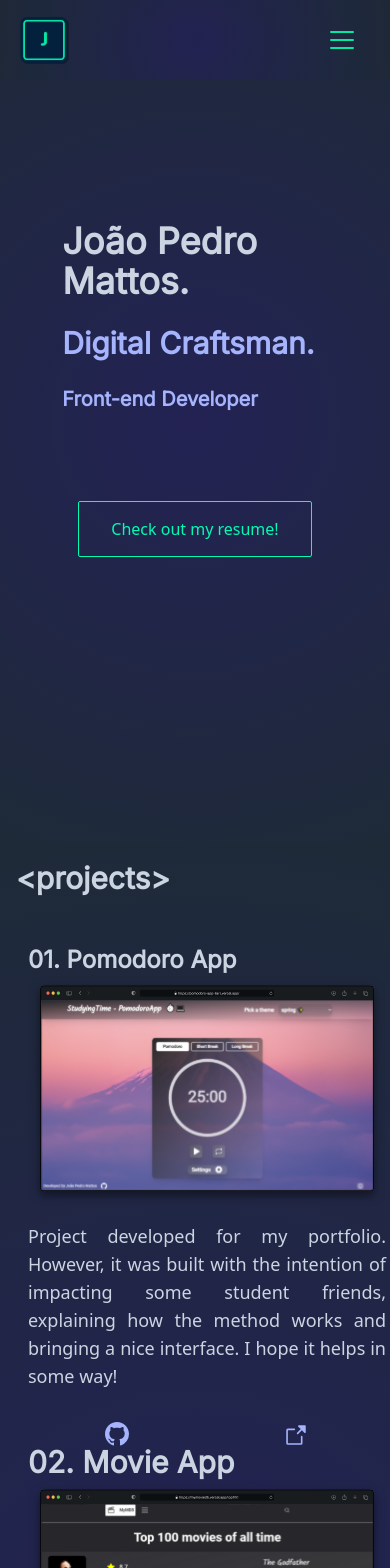
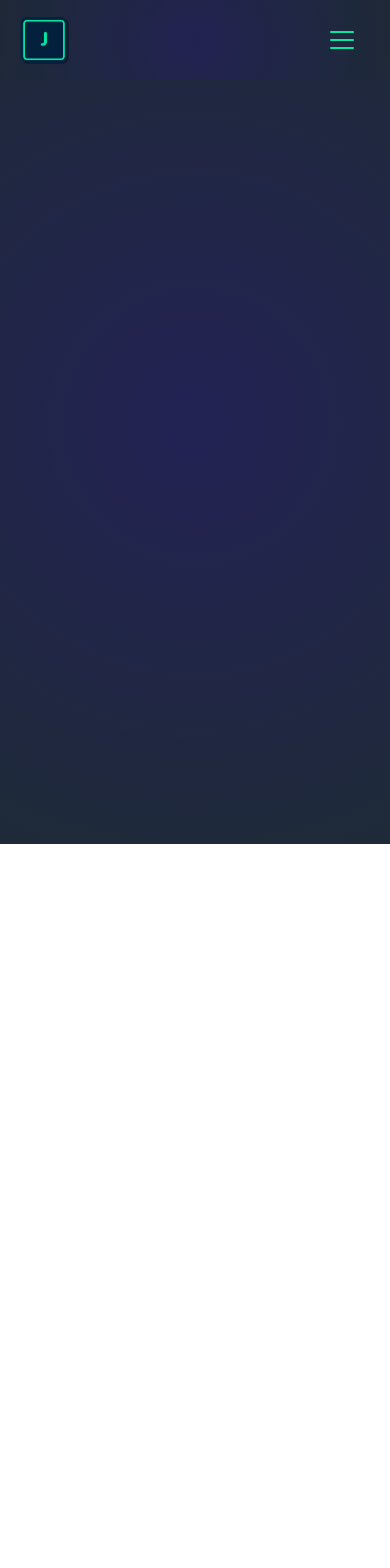
Before and after one commit to jotapemattos/portfolio-jotapemattos, a React (Vite) app: page /moreprojects in a window 390 px wide. Shown: the top 1568 px of the page. After the commit the page ends 844 px from the top, so only its background shows below. Built offline with nearby package versions, Linux system fonts and the light colour scheme.

Commit message:
finish the responsiveness

```diff
--- a/package.json
+++ b/package.json
@@ -13,7 +13,8 @@
     "phosphor-react": "^1.4.1",
     "react": "^18.2.0",
     "react-dom": "^18.2.0",
-    "react-icons": "^4.7.1"
+    "react-icons": "^4.7.1",
+    "react-router-dom": "^6.8.2"
   },
   "devDependencies": {
     "@types/react": "^18.0.27",
--- a/src/App.tsx
+++ b/src/App.tsx
@@ -1,20 +1,24 @@
-import { AnimatePresence } from 'framer-motion'
+import { BrowserRouter, Routes, Route } from 'react-router-dom'
 import { CurrentProject } from './components/CurrentProject'
 import Footer from './components/Footer'
 import Header from './components/Header'
 import HomeContent from './components/HomeContent'
+import { AnimatePresence } from 'framer-motion'
 import './styles/index.css'
+import { Projects } from './pages/Projects'
+import Home from './pages/Home'
 
 function App() {
 
   return (
-    <div id='home' className='main-content min-w-screen min-h-screen h-screen'>
+    <div id='home' className='main-content min-w-screen min-h-screen h-screen '>
+      <BrowserRouter>
       <Header/>
-      <AnimatePresence initial={false}>
-        <HomeContent/>
-        <CurrentProject/>
-        <Footer/>
-      </AnimatePresence>
+        <Routes>
+            <Route path='/' element={<Home/>}/>
+            <Route path='/moreprojects' element={<Projects/>}/>
+        </Routes>
+      </BrowserRouter>
     </div>
   )
 }
--- a/src/components/CurrentProject.tsx
+++ b/src/components/CurrentProject.tsx
@@ -2,18 +2,19 @@ import pomodoro from '../assets/pomodoro-image.svg'
 import movie from '../assets/movie-image.svg'
 import { ArrowSquareOut } from "phosphor-react"
 import { BsGithub } from "react-icons/bs"
+import { Link } from 'react-router-dom'
 
 export const CurrentProject = () => {
   return (
-    <div id="projects" className="projects-page min-h-full h-2-screen md:h-full md:min-h-full w-full flex justify-center">
-      <div className="w-full md:w-4/5 h-4/5 lg:h-full flex flex-col items-center justify-between p-4 gap-10">
+    <div id="projects" className="projects-page min-h-full h-2-screen md:h-[1400px] lg:h-full lg:min-h-full w-full flex justify-center">
+      <div className="w-full md:w-4/5 h-4/5 lg:h-full flex flex-col items-center lg:items-start xl:items-center justify-between p-4 gap-10">
         <div className="flex w-full items-center justify-start md:pl-10">
           <span className="text-3xl text-slate-300 text-center font-main font-extrabold">{`<`}</span>
           <h1 className="text-3xl text-slate-300 text-center font-main font-extrabold">projects</h1>
           <span className="text-3xl text-slate-300 text-center font-main font-extrabold">{`>`}</span>
         </div>
-        <div className="w-full md:w-4/5 h-full flex flex-col lg:flex-col sm:flex-row items-center justify-center">
-          <div className='h-[500px] lg:h-1/2 w-full flex flex-col lg:flex-row items-start justify-start ml-6'>
+        <div className="w-full md:w-4/5 h-full flex flex-col md:flex-col sm:flex-row items-start justify-center mt-10 gap-10 lg:gap-0">
+          <div className='h-[500px] lg:h-1/2 w-full flex flex-col lg:flex-row items-start justify-start lg:ml-6'>
             <h1 className='text-2xl lg:text-3xl font-main text-slate-300 font-bold lg:hidden'>01. Pomodoro App</h1>
             <img src={pomodoro} alt="" className='lg:w-1/2 lg:h-full w-full'/>
             <div className='w-full h-96 py-4 flex flex-col items-start justify-start gap-20'>
@@ -27,7 +28,7 @@ export const CurrentProject = () => {
               </div>
             </div>
           </div>
-          <div className='h-[500px] lg:h-1/2 w-full flex flex-col lg:flex-row items-start justify-start ml-6'>
+          <div className='h-[500px] lg:h-1/2 w-full flex flex-col lg:flex-row items-start justify-start lg:ml-6'>
             <h1 className='text-3xl font-main text-slate-300 font-bold lg:hidden'>02. Movie App</h1>
             <img src={movie} alt="" className='lg:w-1/2 lg:h-full w-full'/>
             <div className='w-full h-96 py-4 flex flex-col items-start justify-start gap-20'>
@@ -44,10 +45,12 @@ export const CurrentProject = () => {
         </div>
         <div className="flex w-full md:w-4/5 justify-center lg:mr-10">
           <div className="w-full flex justify-center lg:justify-end">
-            <button className="flex items-center gap-2 text-md py-2 px-8 text-contrast-color border border-contrast-color rounded-sm p-2 hover:bg-contrast-color/20 transition-colors duration-200">
-              More projects
-              <ArrowSquareOut size={20} color="#03fcb1" weight="fill" />
-            </button>
+            <Link to='/morep'>
+              <button className="flex items-center gap-2 text-md py-2 px-8 text-contrast-color border border-contrast-color rounded-sm p-2 hover:bg-contrast-color/20 transition-colors duration-200">
+                More projects
+                <ArrowSquareOut size={20} color="#03fcb1" weight="fill" />
+              </button>
+            </Link>
           </div>
         </div>
         <div className="flex w-full items-start justify-start md:pl-10">
--- a/src/components/Footer.tsx
+++ b/src/components/Footer.tsx
@@ -1,10 +1,11 @@
+import { ArrowCircleUp } from 'phosphor-react'
 import React from 'react'
 import SocialMedia from './SocialMedia'
 
 const Footer = () => {
   return (
-    <div id='contact' className='footer min-h-footer h-3/4 w-full flex items-center justify-center'>
-      <div className='w-4/5 h-full flex flex-col items-center justify-between lg:pt-48 text-slate-300 '>
+    <div id='contact' className='footer min-h-footer max-[320px]:h-5/6 max-[375px]:h-full lg:h-full xl:h-3/4 w-full flex items-center justify-center'>
+      <div className='w-4/5 h-full flex flex-col items-center justify-between max-[320px]:pt-10 max-[375px]:pt-20 md:pt-10 lg:pt-72 xl:pt-44 text-slate-300 gap-20'>
         <div className='flex flex-col items-center justify-center gap-8'>
           <h1 className="text-4xl text-center font-poppins font-extrabold">Get in touch</h1>
           <p className='w-3/4 text-center text-base font-poppins'>If you're interested in working with me, feel free to contact by clicking on the button below.</p>
@@ -12,6 +13,7 @@ const Footer = () => {
             <a href="https://api.whatsapp.com/send?phone=5511975845050" target="_blank">Contact me</a>
           </button>
         </div>
+        <a href="#home"><ArrowCircleUp size={32} color="#A5B4FC" weight="fill" className="lg:hover:fill-contrast-color animate-bounce cursor-pointer"/></a>
         <div className='flex lg:hidden'><SocialMedia/></div>
         <div className='flex h-auto items-center pb-2 lg:pb-8 text-center font-main'>
           <p>Built with <a href="https://reactjs.org/" className='hover:text-contrast-color hover:-translate-y-1 hover:scale-110 transition-all duration-300'>React</a> and <a href="https://tailwindcss.com/" className='hover:text-contrast-color hover:-translate-y-1 hover:scale-110 transition-all duration-300'>Tailwind</a></p>
--- a/src/components/HomeContent.tsx
+++ b/src/components/HomeContent.tsx
@@ -1,34 +1,16 @@
 import SocialMedia from "./SocialMedia"
-import { easeOut, motion as m } from "framer-motion"
 
 const HomeContent = () => {
   return (
     <div className="flex justify-center items-start min-h-full h-full w-full md:mt-0">
       <div className="w-full lg:w-center h-full md:h-full flex flex-col items-center justify-center md:justify-around mt-20">
         <div className="md:w-4/5 h-2/3 flex flex-col items-center md:items-start md:py-14 xl:py-14 md:px-16 lg:px-10 gap-6 md:ml-0 lg:ml-0 xl:ml-36 md:mt-10">
-          <m.h1
-          initial={{x: '100%'}}
-          animate={{x: '0%'}}
-          transition={{duration: 0.5, ease: easeOut}}
-          exit={{opacity: 1}}
-          className="text-4xl md:text-6xl text-slate-300 font-extrabold font-main w-4/5 md:w-full">João Pedro Mattos.</m.h1>
-          <m.h2
-          initial={{x: '100%'}}
-          animate={{x: '0%'}}
-          transition={{duration: 0.75, ease: easeOut}}
-          className="text-3xl md:text-5xl text-indigo-300 font-extrabold font-main w-4/5 md:w-full">Digital Craftsman.</m.h2>
-          <m.h3
-          initial={{x: '100%'}}
-          animate={{x: '0%'}}
-          transition={{duration: 1, ease: easeOut}}
-          className="text-xl md:text-xl text-indigo-300 font-extrabold font-main w-4/5 md:w-full">Front-end Developer</m.h3>
-          <m.div
-          initial={{y: '100%'}}
-          animate={{y: '0%'}}
-          transition={{duration: 1.5, ease: easeOut}}
-          className="mt-20 h-auto">
+          <h1 className="text-4xl md:text-6xl text-slate-300 font-extrabold font-main w-4/5 md:w-full">João Pedro Mattos.</h1>
+          <h2 className="text-3xl md:text-5xl text-indigo-300 font-extrabold font-main w-4/5 md:w-full">Digital Craftsman.</h2>
+          <h3 className="text-xl md:text-xl text-indigo-300 font-extrabold font-main w-4/5 md:w-full">Front-end Developer</h3>
+          <div className="mt-20 h-auto">
             <a href="#" target="_blank" className="border border-contrast-color py-4 px-8 rounded-sm text-base text-contrast-color cursor-pointer hover:bg-contrast-color/20 transition-colors duration-200">Check out my resume!</a>
-          </m.div>
+          </div>
         </div>
       </div>
       <div className="hidden lg:flex"><SocialMedia/></div>
--- /dev/null
+++ b/src/pages/Home.tsx
@@ -0,0 +1,15 @@
+import { CurrentProject } from '../components/CurrentProject'
+import Footer from '../components/Footer'
+import HomeContent from '../components/HomeContent'
+
+const Home = () => {
+  return (
+    <div className='home min-h-full h-full min-w-full w-full'>
+      <HomeContent/>
+      <CurrentProject/>
+      <Footer/>
+    </div>
+  )
+}
+
+export default Home
--- a/src/pages/Projects.tsx
+++ b/src/pages/Projects.tsx
@@ -2,6 +2,6 @@ import React from 'react'
 
 export const Projects = () => {
   return (
-    <div className='min-w-screen min-h-screen'></div>
+    <div className='projects min-w-screen min-h-screen'></div>
   )
 }
--- a/src/styles/index.css
+++ b/src/styles/index.css
@@ -30,7 +30,7 @@ html {
   opacity: 0.9;
 }
 
-.main-content {
+.home {
   background: rgb(35, 34, 84);
   background: radial-gradient(
     circle,
@@ -74,3 +74,12 @@ html {
     rgba(30, 42, 56, 1) 100%
   );
 }
+
+.projects {
+  background: rgb(35, 34, 84);
+  background: radial-gradient(
+    circle,
+    rgba(35, 34, 84, 1) 0%,
+    rgba(30, 42, 56, 1) 100%
+  );
+}
```
Also changed, not shown: 1 other file (tests, documents, lock files or other folders).
